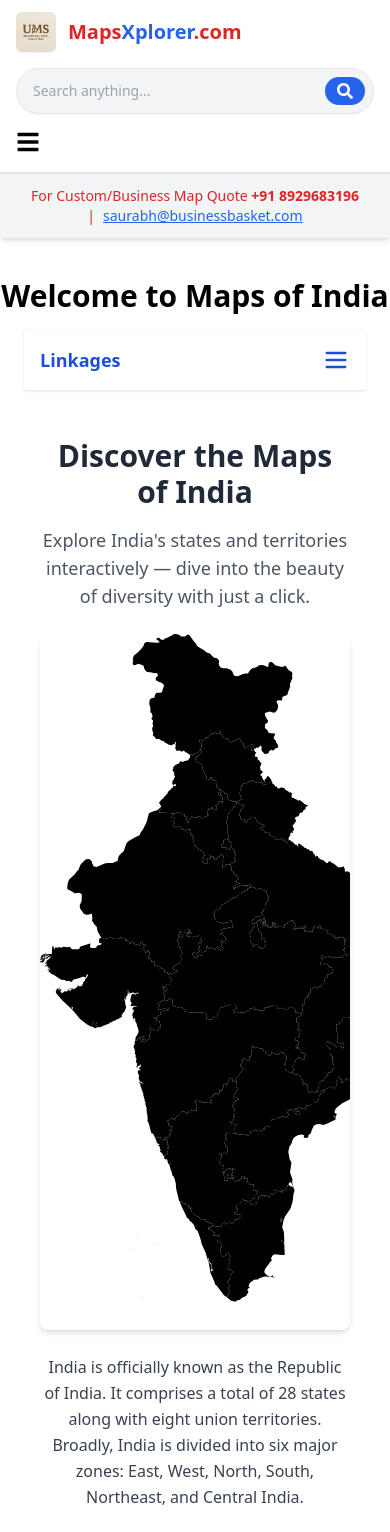
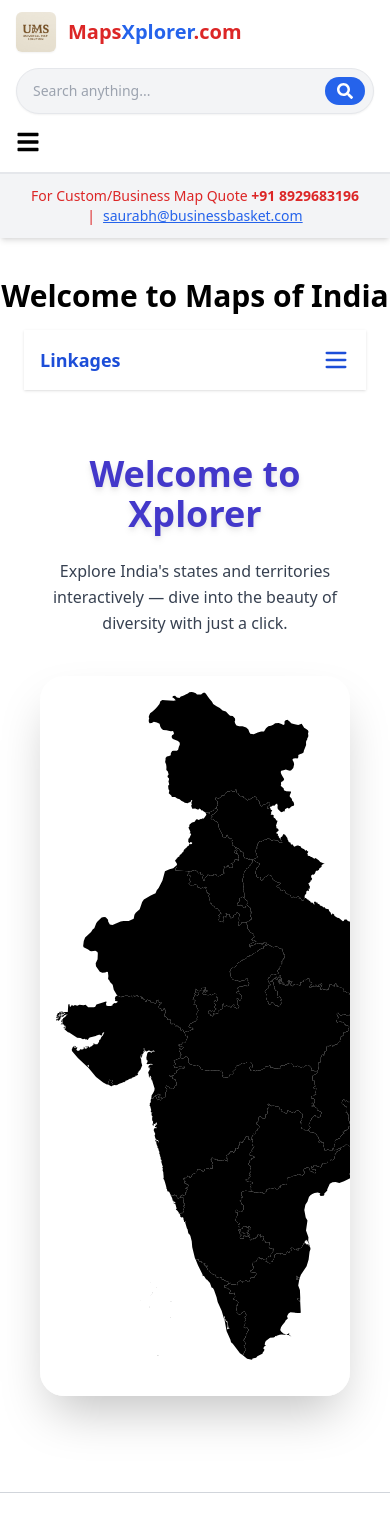
Before and after one commit to surajAlter/mapIndia, a React (Create React App) app: page / in a window 390 px wide. Shown: the top 1532 px of the page. Built offline with nearby package versions, Linux system fonts and the light colour scheme.

Commit message:
Responsive79

```diff
--- a/src/components/WelcomeSection.js
+++ b/src/components/WelcomeSection.js
@@ -1,6 +1,6 @@
 import React, { useEffect } from "react";
 import { useNavigate } from "react-router-dom";
-import { ReactComponent as IndiaMap } from "../assets/pol/India.svg"; // Updated import
+import { ReactComponent as IndiaMap } from "../assets/Indian.svg"; // Make sure this path is correct
 
 const idToSlugMap = {
   "IN-AN": "andaman-nicobar",
@@ -45,52 +45,77 @@
 const WelcomeSection = () => {
   const navigate = useNavigate();
 
-  // Effect hook to handle SVG path click events
   useEffect(() => {
     const svg = document.getElementById("india-svg");
     if (!svg) return;
+
     const paths = svg.querySelectorAll("path");
 
-    // Attach click event listeners to each state path
+    const handleMouseEnter = (path) => {
+      path.style.opacity = 0.8;
+    };
+
+    const handleMouseLeave = (path) => {
+      path.style.opacity = 1;
+    };
+
+    const handleClick = (slug) => {
+      navigate(`/states/${slug}`);
+    };
+
     paths.forEach((path) => {
-      const slug = idToSlugMap[path.id];
-      if (!slug) return; // Skip if there's no corresponding slug
+      const stateId = path.id;
+      const slug = idToSlugMap[stateId];
 
-      path.style.cursor = "pointer"; // Change cursor to pointer
+      if (slug) {
+        path.style.cursor = "pointer";
+        path.style.transition = "opacity 0.3s ease"; // Only opacity transition
 
-      const onClick = () => navigate(`/states/${slug}`); // Navigate to respective state page
-      path.addEventListener("click", onClick);
+        // Define the event handlers
+        const onMouseEnter = () => handleMouseEnter(path);
+        const onMouseLeave = () => handleMouseLeave(path);
+        const onClick = () => handleClick(slug);
 
-      // Cleanup function
-      return () => path.removeEventListener("click", onClick);
+        // Save them to the DOM node to clean up later
+        path.__onMouseEnter = onMouseEnter;
+        path.__onMouseLeave = onMouseLeave;
+        path.__onClick = onClick;
+
+        path.addEventListener("mouseenter", onMouseEnter);
+        path.addEventListener("mouseleave", onMouseLeave);
+        path.addEventListener("click", onClick);
+      }
     });
+
+    return () => {
+      paths.forEach((path) => {
+        const stateId = path.id;
+        const slug = idToSlugMap[stateId];
+
+        if (slug && path.__onMouseEnter && path.__onMouseLeave && path.__onClick) {
+          path.removeEventListener("mouseenter", path.__onMouseEnter);
+          path.removeEventListener("mouseleave", path.__onMouseLeave);
+          path.removeEventListener("click", path.__onClick);
+        }
+      });
+    };
   }, [navigate]);
 
   return (
-    <section className="flex flex-col items-center text-center px-4 py-6">
-      <h2 className="text-3xl md:text-4xl font-bold text-gray-800 mb-4">
-        Discover the Maps of India
+    <section className="w-full max-w-6xl mx-auto px-4 md:px-8 py-10">
+      <h2 className="text-4xl md:text-5xl font-extrabold text-center text-indigo-700 mb-6 drop-shadow-md">
+        Welcome to Xplorer
       </h2>
-      <p className="text-lg text-gray-600 mb-6">
+      <p className="text-gray-700 text-center text-base md:text-lg leading-relaxed mb-10">
         Explore India's states and territories interactively — dive into the beauty of diversity with just a click.
       </p>
 
-      {/* SVG map is now clickable */}
-      <IndiaMap
-        id="india-svg"
-        className="w-full max-w-3xl rounded-lg shadow-md"
-      />
-
-      <p className="mt-6 max-w-3xl text-gray-700 leading-relaxed">
-        India is officially known as the Republic of India. It comprises a total of 28 states along with eight union territories. Broadly, India is divided into six major zones: East, West, North, South, Northeast, and Central India.
-      </p>
-
-      <button
-        onClick={() => navigate("/maps/india")}
-        className="mt-6 px-6 py-2 bg-blue-600 text-white rounded-lg shadow hover:bg-blue-700 transition"
-      >
-        Explore All Maps
-      </button>
+      {/* Responsive Scrollable Map */}
+      <div className="w-full overflow-x-auto rounded-3xl shadow-2xl bg-white p-4 md:p-6 hover:shadow-3xl transition-all duration-500">
+        <div className="inline-block min-w-[600px] max-w-[1000px] mx-auto">
+          <IndiaMap id="india-svg" className="w-full h-auto" />
+        </div>
+      </div>
     </section>
   );
 };
```
